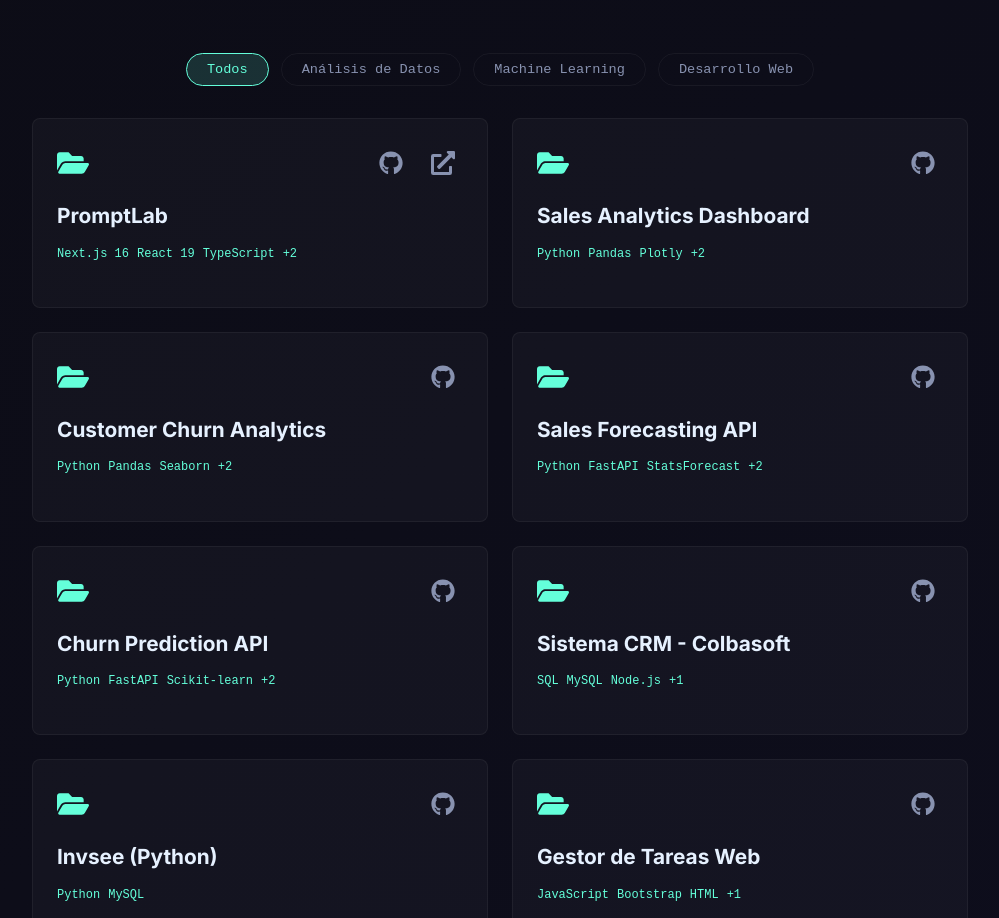
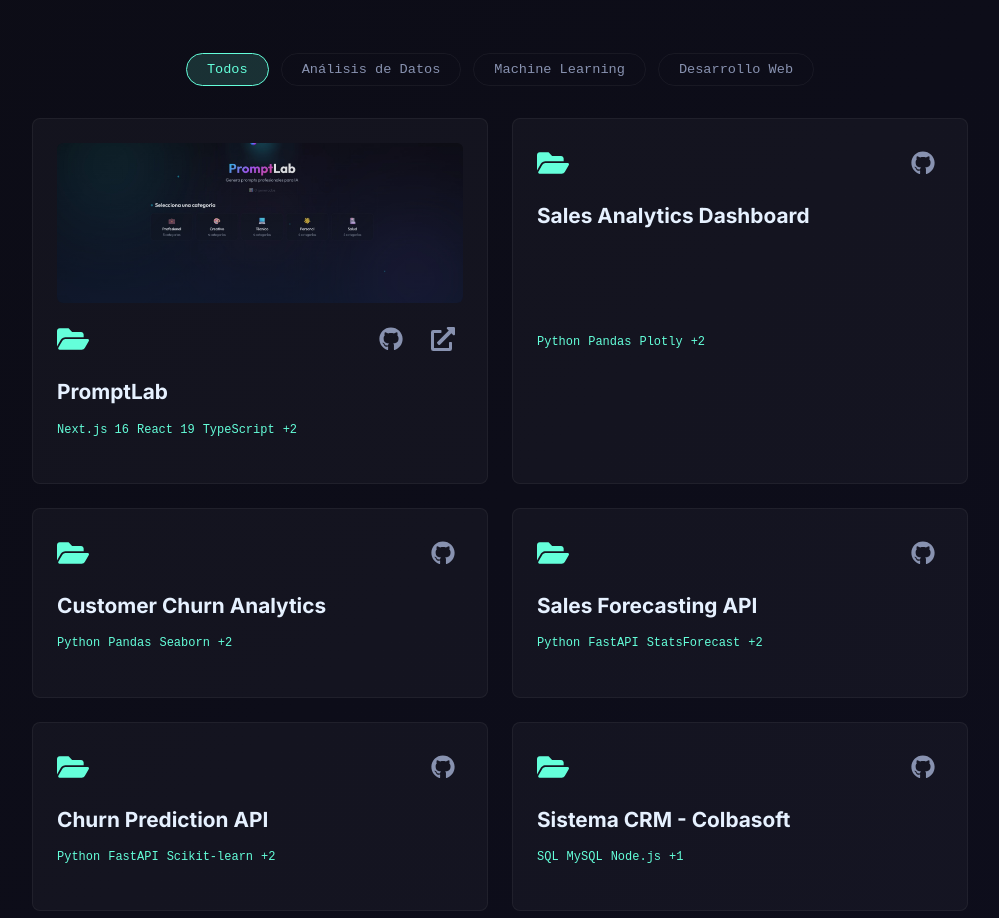
Before and after one commit to JuanArguello26/Portafolio, a React (Vite) app in the folder portafolio/: page / in a window 1280 px wide. Shown: the part 4916-5834 px from the top of the page, without its empty margins (140-1139 px from the left). Built offline with nearby package versions, Linux system fonts and the light colour scheme; a web font is replaced by a local one.

Commit message:
feat: implement projects section with filtering, modal details, and data configuration

```diff
--- a/portafolio/src/components/Projects.css
+++ b/portafolio/src/components/Projects.css
@@ -51,6 +51,36 @@
   position: relative;
   overflow: visible;
   min-height: 180px;
+}
+
+.project-image-container {
+  position: relative;
+  width: 100%;
+  height: 160px;
+  margin-bottom: 1rem;
+  border-radius: 6px;
+  overflow: hidden;
+}
+
+.project-image {
+  width: 100%;
+  height: 100%;
+  object-fit: cover;
+  transition: transform 0.5s ease;
+}
+
+.project-image-overlay {
+  position: absolute;
+  top: 0;
+  left: 0;
+  right: 0;
+  bottom: 0;
+  background: linear-gradient(to bottom, transparent 0%, rgba(17, 34, 64, 0.8) 100%);
+  opacity: 0.6;
+}
+
+.project-card:hover .project-image {
+  transform: scale(1.1);
 }
 
 .project-click-hint {
--- a/portafolio/src/components/Projects.jsx
+++ b/portafolio/src/components/Projects.jsx
@@ -61,6 +61,12 @@ export default function Projects() {
                   whileHover={{ scale: 1.02 }}
                   style={{ cursor: 'pointer' }}
                 >
+                  {project.image && (
+                    <div className="project-image-container">
+                      <img src={project.image} alt={project.name} className="project-image" />
+                      <div className="project-image-overlay"></div>
+                    </div>
+                  )}
                   <div className="project-header">
                     <div className="project-folder"><FaFolderOpen /></div>
                     <div className="project-links">
--- a/portafolio/src/data/portfolio.js
+++ b/portafolio/src/data/portfolio.js
@@ -108,6 +108,7 @@ export const projects = [
     technologies: ["Next.js 16", "React 19", "TypeScript", "Tailwind CSS", "Groq AI"],
     github: "https://github.com/JuanArguello26/PromptLab",
     demo: "https://prompt-dgnxbtqlj-juanarguello26s-projects.vercel.app/",
+    image: "/promptlab-preview.jpeg",
     category: "web",
     features: [
       "6 categorías especializadas: Estudio, Trabajo, Creativo, Desarrollo, Personal, Marketing",
```
Also changed, not shown: portafolio/public/promptlab-preview.jpeg (added).
